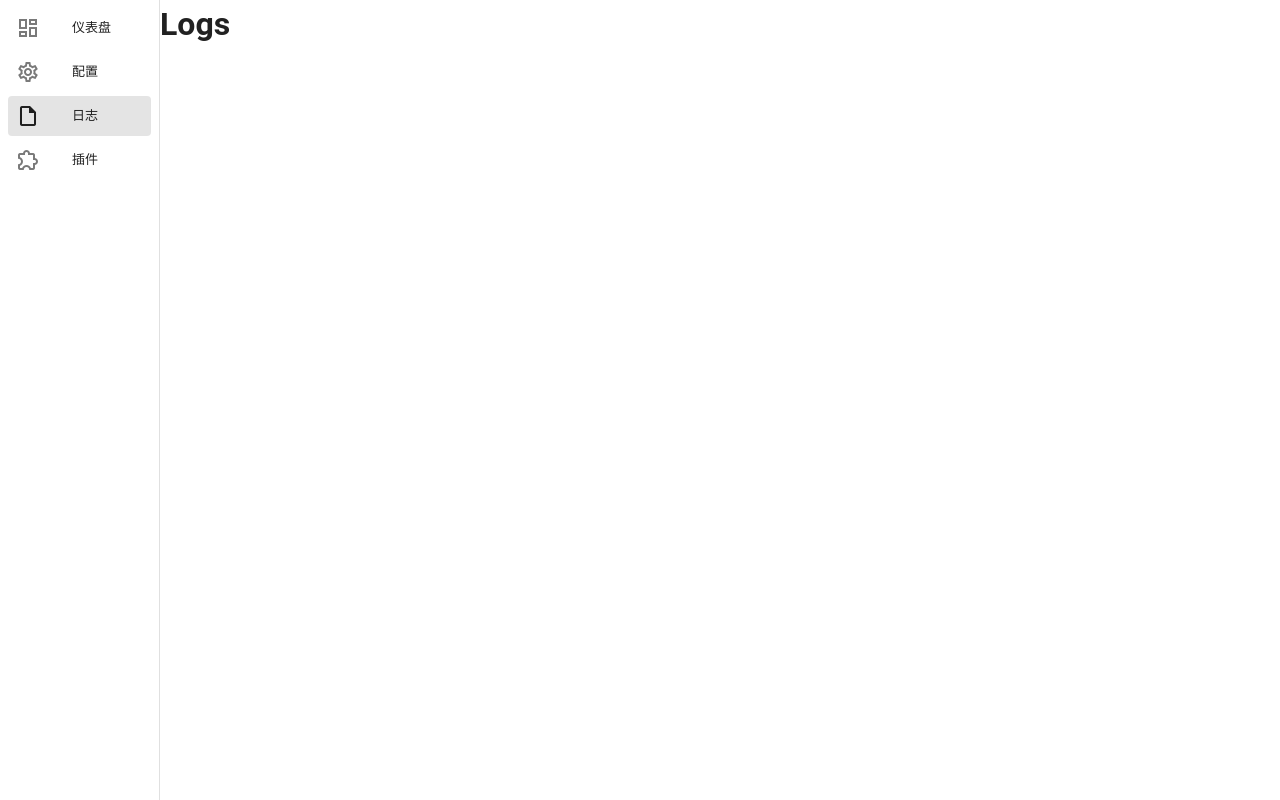
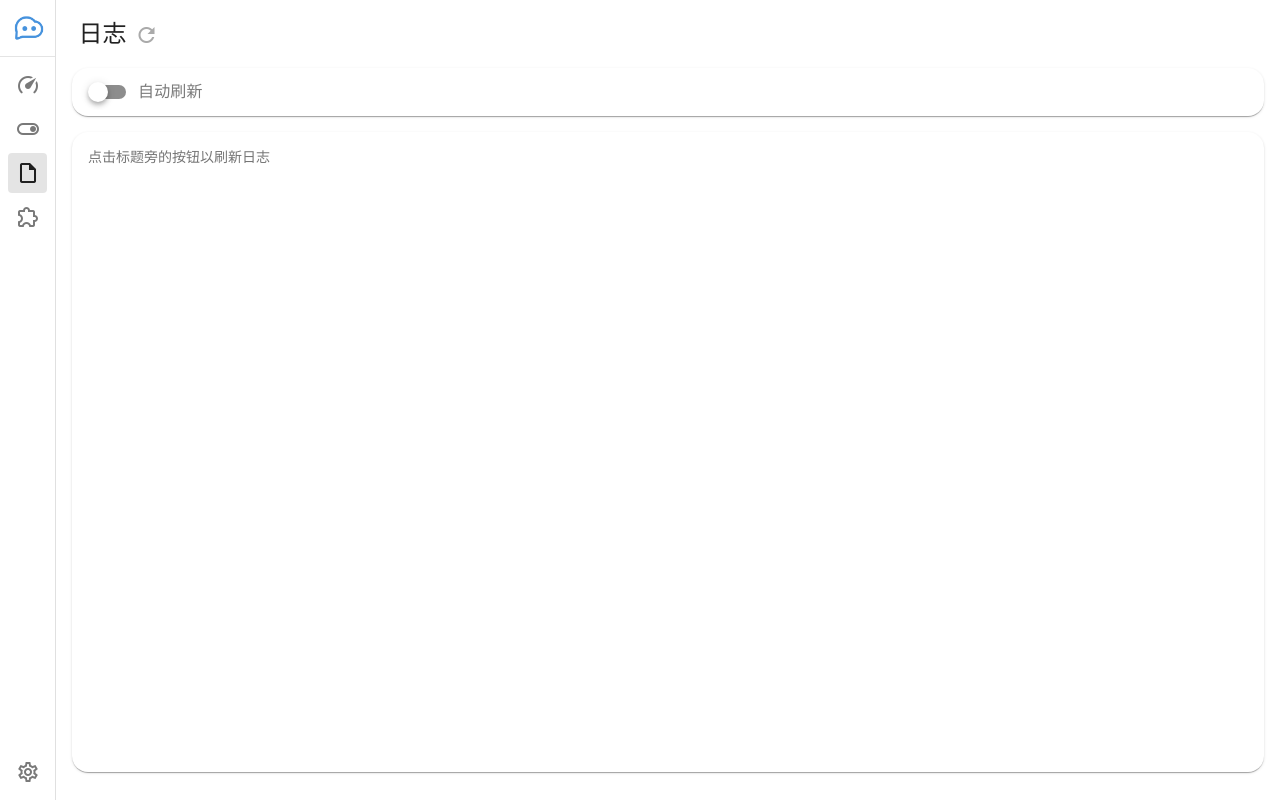
Before and after one commit to RockChinQ/QChatGPT, a Vue app in the folder web/: page /logs in a window 1280 px wide. Built offline with nearby package versions, Linux system fonts and the light colour scheme; no server answers.

Commit message:
feat: 日志页面

```diff
--- a/web/src/App.vue
+++ b/web/src/App.vue
@@ -2,17 +2,32 @@
   <v-app>
 
     <v-layout>
-      <v-navigation-drawer :width="160" app permanent expand-on-hover>
+      <v-navigation-drawer id="navigation-drawer" :width="160" app permanent rail>
+        <v-list-item id="logo-list-item">
+          <template v-slot:prepend>
+            <v-img src="@/assets/langbot-logo-block.png" height="32" width="32"></v-img>
+          </template>
+        </v-list-item>
+        <v-divider></v-divider>
         <v-list density="compact" nav>
-          <v-list-item to="/" title="仪表盘" value="dashboard" prepend-icon="mdi-view-dashboard-outline">
+          <v-list-item to="/" title="仪表盘" value="dashboard" prepend-icon="mdi-speedometer" v-tooltip="仪表盘">
           </v-list-item>
-          <v-list-item to="/settings" title="配置" value="settings" prepend-icon="mdi-cog-outline">
+          <v-list-item to="/settings" title="设置" value="settings" prepend-icon="mdi-toggle-switch-outline"
+            v-tooltip="设置">
           </v-list-item>
-          <v-list-item to="/logs" title="日志" value="logs" prepend-icon="mdi-file-outline">
+          <v-list-item to="/logs" title="日志" value="logs" prepend-icon="mdi-file-outline" v-tooltip="日志">
           </v-list-item>
-          <v-list-item to="/plugins" title="插件" value="plugins" prepend-icon="mdi-puzzle-outline">
+          <v-list-item to="/plugins" title="插件" value="plugins" prepend-icon="mdi-puzzle-outline" v-tooltip="插件">
           </v-list-item>
         </v-list>
+        <template v-slot:append>
+          <div>
+            <v-list density="compact" nav>
+              <v-list-item id="about-list-item" title="关于" prepend-icon="mdi-cog-outline" v-tooltip="关于">
+              </v-list-item>
+            </v-list>
+          </div>
+        </template>
       </v-navigation-drawer>
 
       <v-main>
@@ -24,3 +39,28 @@
 
 <script setup>
 </script>
+
+<style scoped>
+#navigation-drawer {
+  display: flex;
+  flex-direction: column;
+}
+
+#logo-list-item {
+  margin-left: -0.2rem;
+  margin-block: 0.5rem;
+}
+
+#about-list-item {
+  justify-self: flex-end;
+}
+
+#about-list-item:hover {
+  cursor: pointer;
+  background-color: #eee;
+}
+
+#about-list-item:active {
+  background-color: #ddd;
+}
+</style>
--- /dev/null
+++ b/web/src/components/PageTitle.vue
@@ -0,0 +1,51 @@
+<template>
+    <span class="title-container">
+        <h2 id="page-title">{{ title }}</h2>
+        <v-icon @click="refresh" id="refresh-icon" icon="mdi-refresh" />
+    </span>
+</template>
+
+<script setup>
+defineProps({
+    title: {
+        type: String,
+        required: true
+    }
+})
+
+const emit = defineEmits(['refresh'])
+
+const refresh = () => {
+    emit('refresh')
+}
+
+</script>
+
+<style scoped>
+#page-title {
+    font-weight: 500;
+    margin-left: 1.4rem;
+    user-select: none;
+}
+
+.title-container {
+    display: flex;
+    justify-content: flex-start;
+    align-items: center;
+    padding-top: 1rem;
+}
+
+#refresh-icon {
+    padding-top: 0.1rem;
+    margin-left: 0.5rem;
+    color: #aaa;
+}
+
+#refresh-icon:hover {
+    cursor: pointer;
+}
+
+#refresh-icon:active {
+    color: #6c6c6c;
+}
+</style>
--- a/web/src/pages/DashBoard.vue
+++ b/web/src/pages/DashBoard.vue
@@ -1,8 +1,10 @@
 <template>
-    <h1>Dashboard</h1>
+    <PageTitle title="仪表盘" @refresh="refresh" />
 </template>
 
 <script setup>
+
+import PageTitle from '@/components/PageTitle.vue'
 
 </script>
 
--- a/web/src/pages/Logs.vue
+++ b/web/src/pages/Logs.vue
@@ -1,9 +1,102 @@
 <template>
-    <h1>Logs</h1>
+    <PageTitle title="日志" @refresh="refresh" />
+    <v-card id="toolbar">
+        <v-card-text>
+            <v-switch class="toolbar-component" color="primary" :model-value="proxy.$store.state.autoRefreshLog"
+                @update:model-value="proxy.$store.state.autoRefreshLog = $event" label="自动刷新"></v-switch>
+        </v-card-text>
+    </v-card>
+    <v-card id="log-card">
+        <v-card-text id="log-card-text">
+            <textarea id="log-textarea" placeholder="点击标题旁的按钮以刷新日志" v-model="logContent" readonly></textarea>
+        </v-card-text>
+    </v-card>
 </template>
 
 <script setup>
+
+import PageTitle from '@/components/PageTitle.vue'
+import { ref, getCurrentInstance, onMounted, onUnmounted } from 'vue'
+
+const { proxy } = getCurrentInstance()
+
+const logContent = ref('')
+
+const refresh = () => {
+    refreshLog()
+}
+
+let logPointer = {
+    "start_page_number": 0,
+    "start_offset": 0
+}
+
+const refreshLog = () => {
+    proxy.$axios.get(`${proxy.$store.state.apiBaseUrl}/logs`, {
+        params: {
+            start_page_number: logPointer.start_page_number,
+            start_offset: logPointer.start_offset
+        }
+    }).then(response => {
+        logContent.value += response.data.data.logs
+        logPointer.start_page_number = response.data.data.end_page_number
+        logPointer.start_offset = response.data.data.end_offset
+    })
+}
+
+let refreshLogTask = null
+onMounted(() => {
+    refreshLog()
+
+    refreshLogTask = setInterval(() => {
+        if (proxy.$store.state.autoRefreshLog) {
+            refreshLog()
+        }
+    }, 1000)
+})
+
+onUnmounted(() => {
+    clearInterval(refreshLogTask)
+})
 </script>
 
 <style scoped>
+#toolbar {
+    display: flex;
+    justify-content: center;
+    align-items: center;
+    margin: 1rem;
+    margin-top: 1rem;
+    height: 3rem;
+    border-radius: 1rem;
+}
+
+.toolbar-component {
+    margin-top: 1.4rem;
+}
+
+
+#log-card {
+    margin: 1rem;
+    margin-top: 1rem;
+    height: calc(100vh - 10rem);
+    border-radius: 1rem;
+}
+
+
+#log-textarea {
+    /* height: 100%; */
+    height: 100%;
+    width: 100%;
+    resize: none;
+    border: none;
+    outline: none;
+    appearance: none;
+    /* background-color: #eee; */
+}
+
+#log-card-text {
+    display: flex;
+    height: 100%;
+}
 </style>
--- a/web/src/pages/Plugins.vue
+++ b/web/src/pages/Plugins.vue
@@ -1,9 +1,13 @@
 <template>
-    <h1>Plugins</h1>
+    <PageTitle title="插件" @refresh="refresh" />
 </template>
 
 <script setup>
+
+import PageTitle from '@/components/PageTitle.vue'
+
 </script>
 
 <style scoped>
+
 </style>
--- a/web/src/pages/Settings.vue
+++ b/web/src/pages/Settings.vue
@@ -1,9 +1,13 @@
 <template>
-  <h1>Settings</h1>
+    <PageTitle title="设置" @refresh="refresh" />
 </template>
 
 <script setup>
+
+import PageTitle from '@/components/PageTitle.vue'
+
 </script>
 
 <style scoped>
+
 </style>
--- a/web/src/plugins/index.js
+++ b/web/src/plugins/index.js
@@ -8,11 +8,13 @@
 import vuetify from './vuetify'
 import router from '@/router'
 import store from '@/store'
-
+import axios from 'axios'
 
 export function registerPlugins (app) {
   app
     .use(vuetify)
     .use(router)
     .use(store)
+
+  app.config.globalProperties.$axios = axios
 }
--- a/web/src/store/index.js
+++ b/web/src/store/index.js
@@ -3,7 +3,11 @@ import router from '@/router'
 import axios from 'axios'
 
 export default createStore({
-  state: {},
+  state: {
+    apiBaseUrl: 'http://localhost:5300/api/v1',
+    autoRefreshLog: false,
+    version: '0.0.1'
+  },
   mutations: {},
   actions: {},
 })
```
